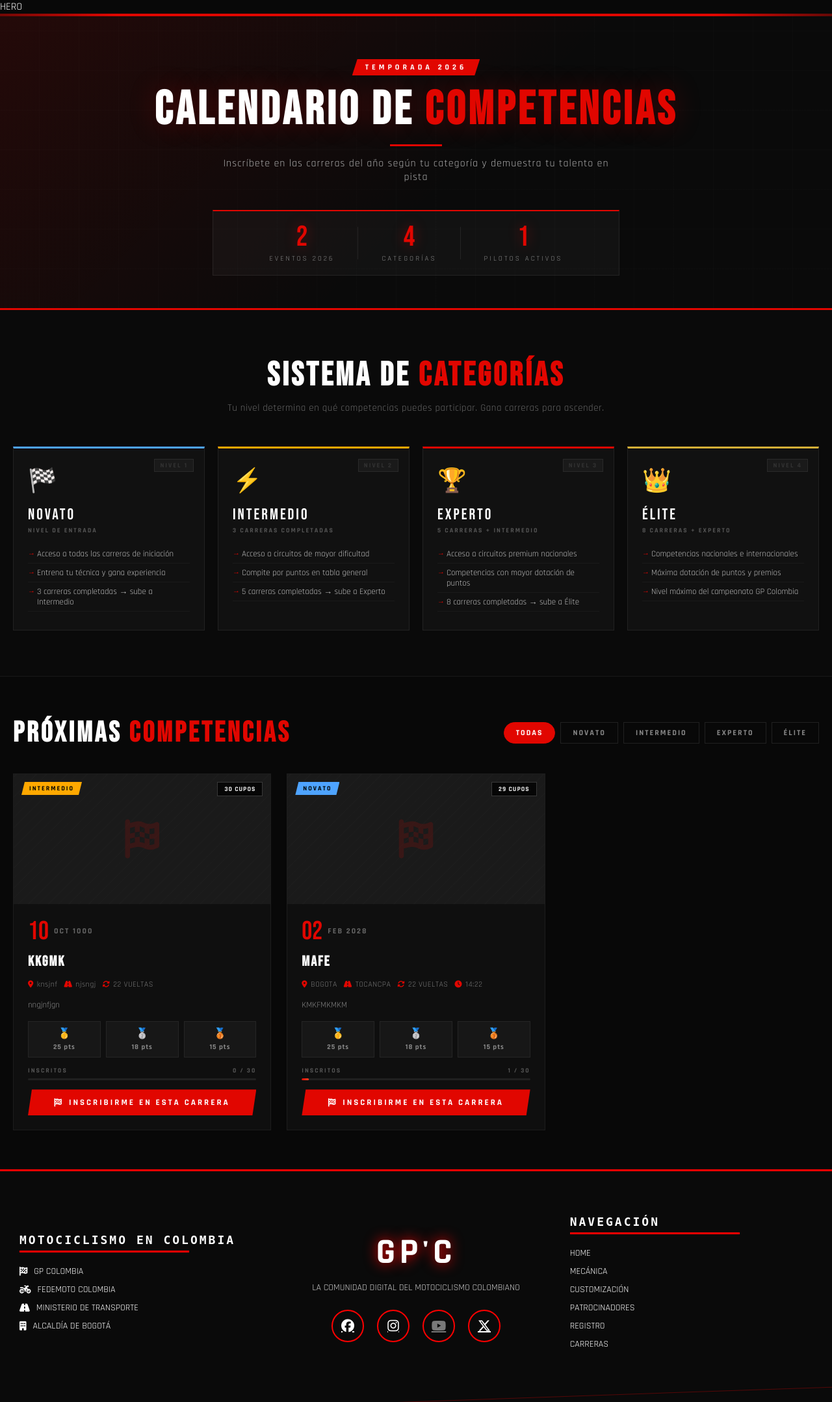
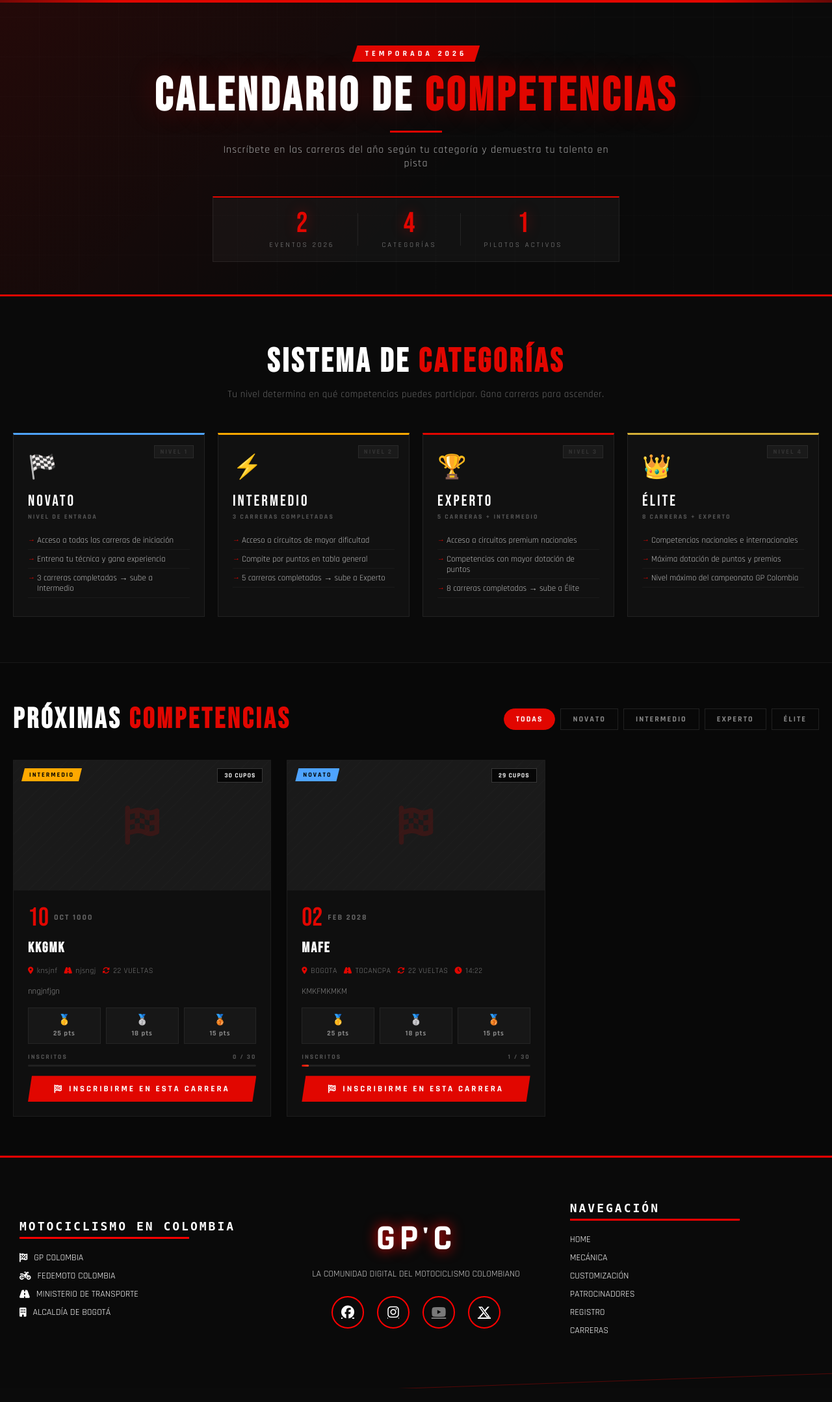
Before and after one commit to Jarodriguez83/PROYECTO_MOTOCICLISMO_FASTAPI, a FastAPI app: page /carreras in a window 1280 px wide. Shown: the part 109-2266 px from the top of the page at 65% size. After the commit the page ends 2245 px from the top, so only its background shows below. Run offline with FastAPI, Linux system fonts and the light colour scheme; data comes from the database, SQL or seed files in the repository; some libraries are stand-ins or nearby versions.

Commit message:
CARRERAS PUBLICO HTML

```diff
--- a/templates/carreras_publico.html
+++ b/templates/carreras_publico.html
@@ -11,8 +11,6 @@
 </head>
 {% include 'header.html' %}
 <body>
-
-         HERO
     <section class="hero-carreras-pub">
         <div class="hero-pub-content">
             <div class="hero-pub-badge">TEMPORADA 2026</div>
```
